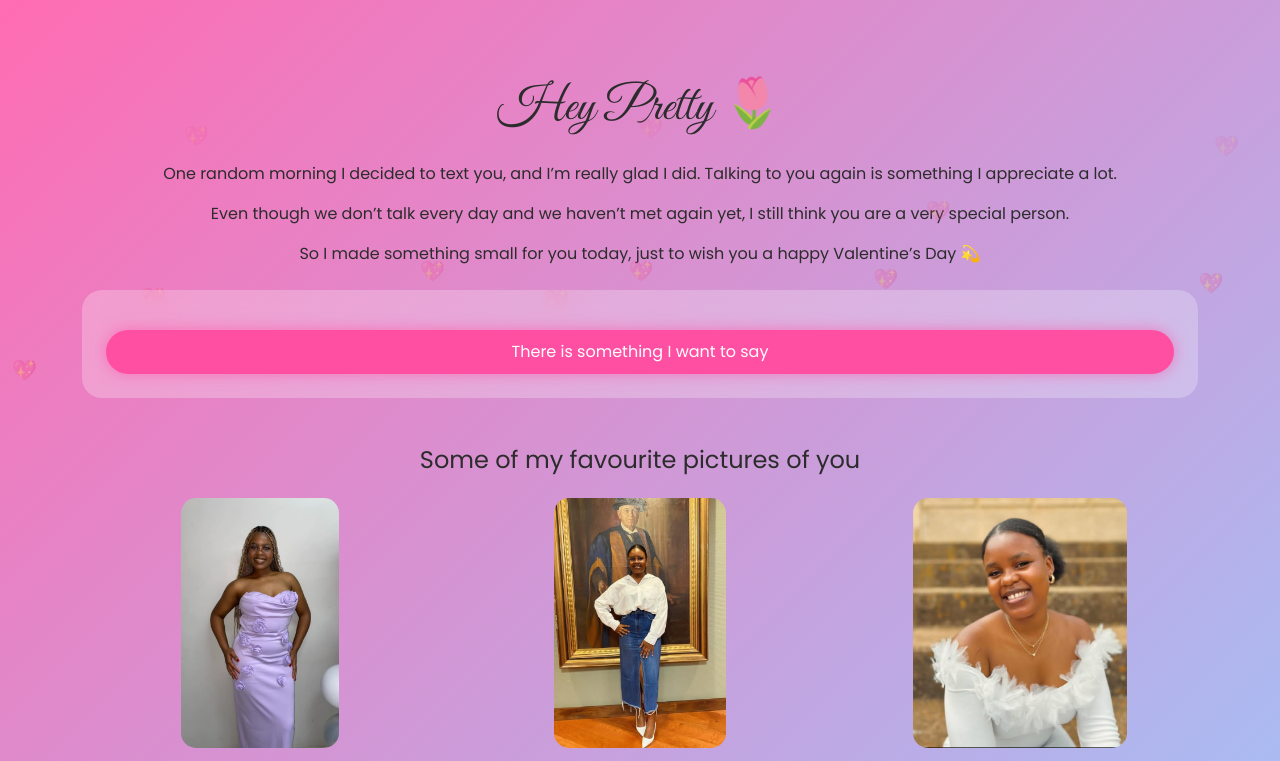
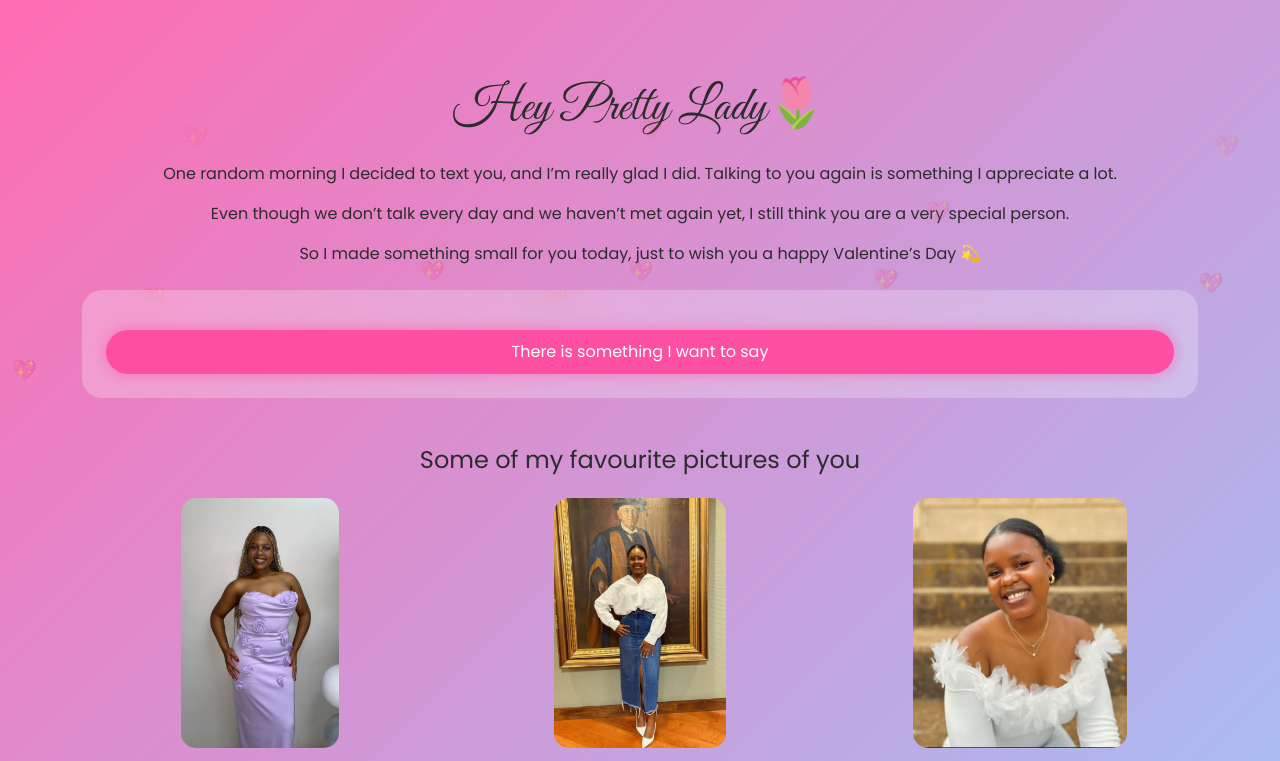
Before and after one commit to hapsterr/valentine, a plain HTML site: page index.html in a window 1280 px wide. Shown: the top 761 px of the page. Drawn offline with nearby package versions, Linux system fonts and the light colour scheme.

Commit message:
Update index.html

```diff
--- a/index.html
+++ b/index.html
@@ -119,7 +119,7 @@
 
 <div class="container text-center">
 
-<h1 class="title">Hey Pretty 🌷</h1>
+<h1 class="title">Hey Pretty Lady🌷</h1>
 
 <p class="mt-4">
 One random morning I decided to text you, and I’m really glad I did.
```
